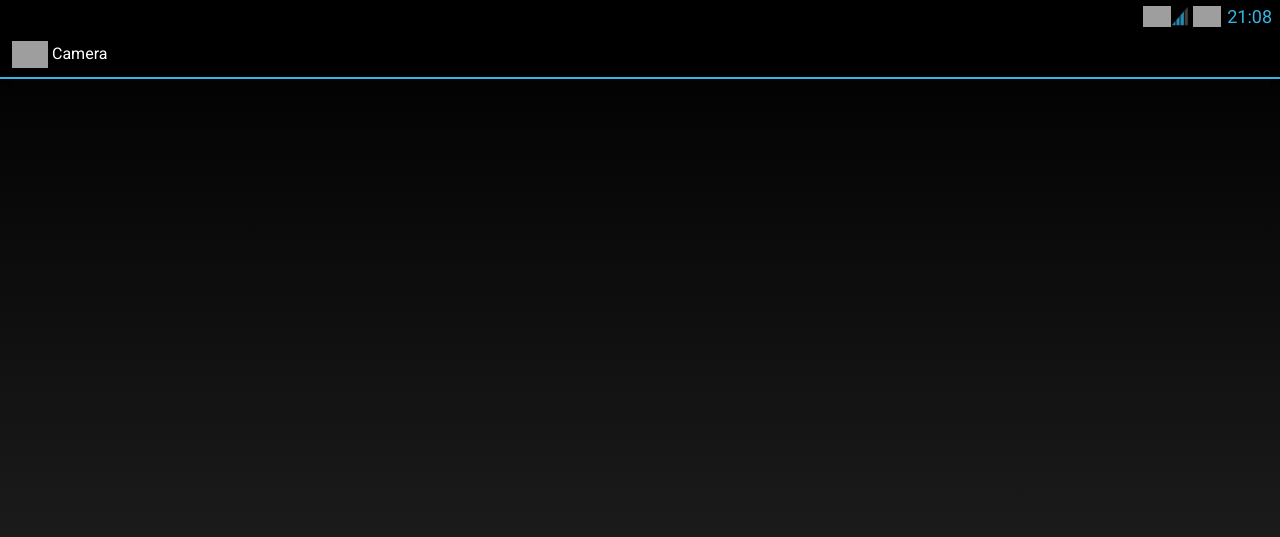
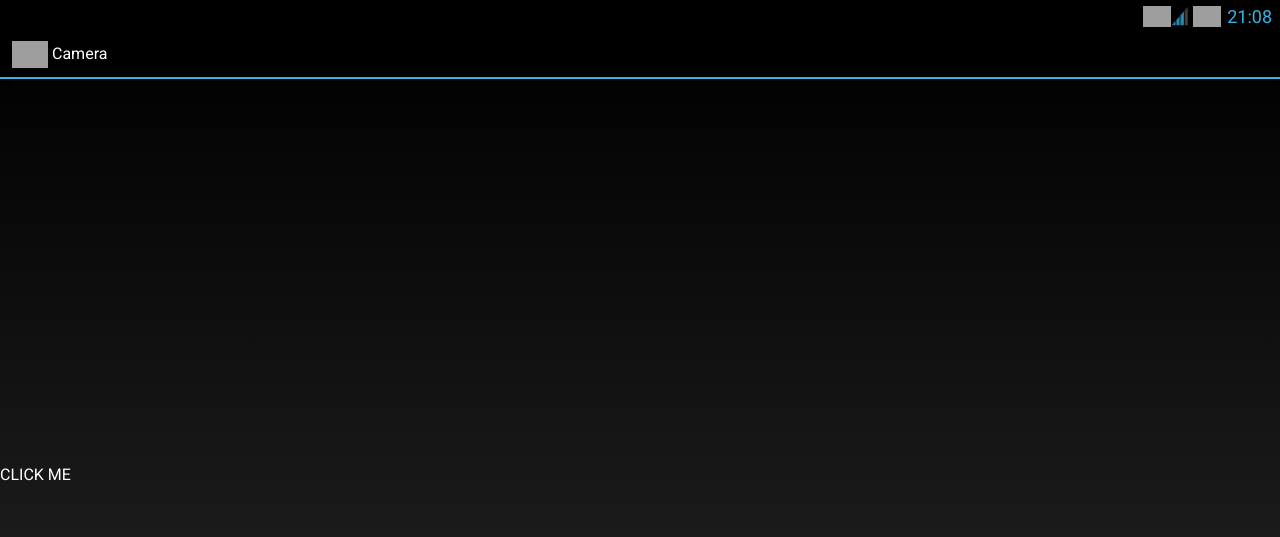
Before and after one commit to itshichabk/holofolio, a Next.js app: page /camera in a window 1280 px wide. Shown: the top 537 px of the page. Built offline with nearby package versions, Linux system fonts and the light colour scheme; grey boxes are pictures that could not be loaded.

Commit message:
Camera test (webcam)

```diff
--- /dev/null
+++ b/app/(apps)/camera/layout.js
@@ -0,0 +1,14 @@
+import AppLayout from "@/src/layouts/AppLayout";
+import { makeMetadata } from "@/src/utils/utils";
+
+const title = "Camera";
+const name = "camera";
+export const metadata = makeMetadata(title, name);
+
+export default function CameraLayout({children}) {
+  return (
+    <AppLayout name={name} title={title}>
+        {children}
+    </AppLayout>
+  )
+}
--- a/app/(apps)/camera/page.js
+++ b/app/(apps)/camera/page.js
@@ -1,14 +1,28 @@
-import AppLayout from "@/src/layouts/AppLayout";
-import { makeMetadata } from "@/src/utils/utils";
+"use client";
 
-const title = "Camera";
-const name = "camera";
-export const metadata = makeMetadata(title, name);
+export default function Camera() {
+  let mediaDevices = navigator.mediaDevices;
 
-export default function ContactMeApp() {
   return (
-    <AppLayout name={name} title={title}>
+    <div>
+        <video className="h-96 w-full" id="vid"/>
+        <button onClick={() => {
+            let video = document.getElementById("vid");
 
-    </AppLayout>
+            mediaDevices
+            .getUserMedia({
+                video: true,
+                audio: true,
+            })
+            .then((stream) => {
+                // Changing the source of video to current stream.
+                video.srcObject = stream;
+                video.addEventListener("loadedmetadata", () => {
+                    video.play();
+                });
+            })
+            .catch(alert);
+        }}>CLICK ME</button>
+    </div>
   )
 }
```
